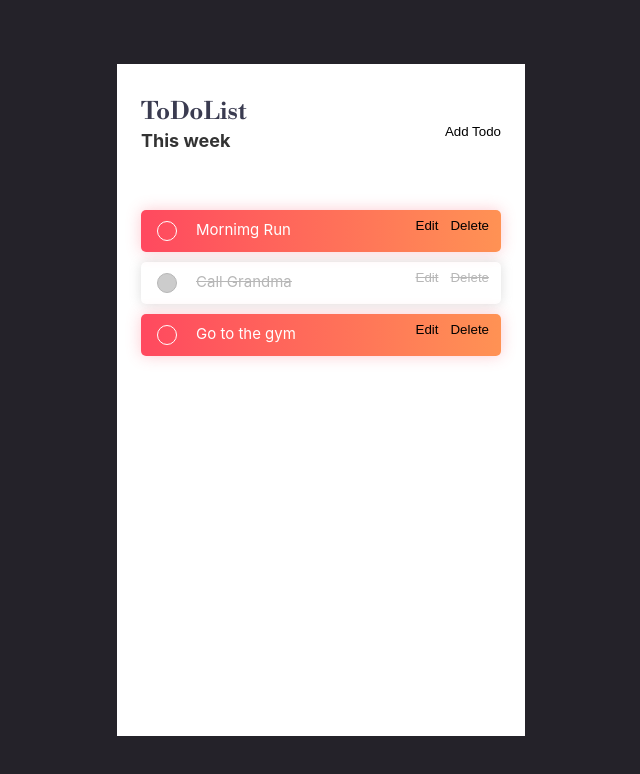
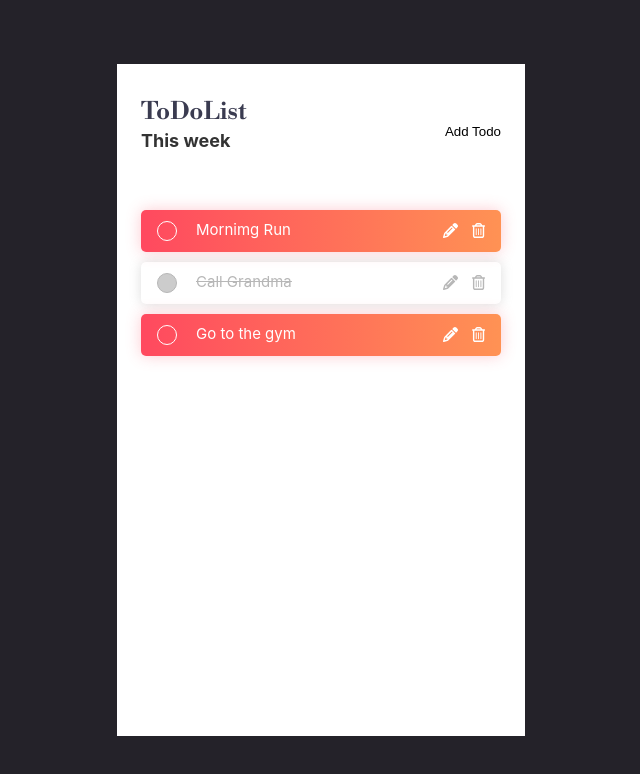
Before and after one commit to HDEUN/mini-project-todo, a React (Create React App) app: page /list in a window 1280 px wide. Shown: the top 774 px of the page, without its empty margins (319-959 px from the left). Built offline with nearby package versions, Linux system fonts and the light colour scheme.

Commit message:
checkbox icon edit

```diff
--- a/package.json
+++ b/package.json
@@ -3,6 +3,11 @@
   "version": "0.1.0",
   "private": true,
   "dependencies": {
+    "@fortawesome/fontawesome-svg-core": "^6.4.0",
+    "@fortawesome/free-brands-svg-icons": "^6.4.0",
+    "@fortawesome/free-regular-svg-icons": "^6.4.0",
+    "@fortawesome/free-solid-svg-icons": "^6.4.0",
+    "@fortawesome/react-fontawesome": "^0.2.0",
     "@testing-library/jest-dom": "^5.16.5",
     "@testing-library/react": "^13.4.0",
     "@testing-library/user-event": "^13.5.0",
--- a/src/components/TodoList.css
+++ b/src/components/TodoList.css
@@ -28,6 +28,10 @@
   cursor: pointer;
 }
 
+.list-wrapper .TodoList .todo {
+  color: white;
+}
+
 .list-wrapper .TodoList .complete {
   text-decoration: line-through;
   color: #b7b7b7;
@@ -41,7 +45,6 @@
 .list-wrapper .TodoList li {
   margin-bottom: 10px;
   background: linear-gradient(to right, #FF495F, #FF9254);
-  color: white;
   border-radius: 5px;
   padding: 8px 12px;
   overflow: hidden;
@@ -57,7 +60,9 @@
 .list-wrapper .TodoList button {
   background: none;
   float: right;
-  margin-left: 12px;
+  margin-left: 6px;
+  font-size: 15px;
+  padding: 4px;
 }
 
 input[type="checkbox"] {
@@ -78,3 +83,7 @@ input[type="checkbox"]:checked {
   background-color: #ccc;
   border: 1px solid #b7b7b7;
 }
+
+.custom-modal {
+  background-color: white;
+}
--- a/src/components/TodoList.js
+++ b/src/components/TodoList.js
@@ -3,6 +3,9 @@ import React, {useState} from 'react';
 import Modal from 'react-modal';
 import "./TodoList.css";
 import { AppTitle } from "../pages/styled";
+import { FontAwesomeIcon } from '@fortawesome/react-fontawesome'
+import { faPencil } from '@fortawesome/free-solid-svg-icons'
+import { faTrashCan } from '@fortawesome/free-regular-svg-icons'
 
 
 Modal.setAppElement('#root');
@@ -86,6 +89,10 @@ function TodoList() {
         closeModal();
     };
 
+    // icons
+    const iconPen = <FontAwesomeIcon icon={faPencil} />
+    const iconCan = <FontAwesomeIcon icon={faTrashCan} />
+
 
     return (
         <div className="inner-wrapper">
@@ -121,7 +128,7 @@ function TodoList() {
                     {todos.map((todo) => (
                         <li
                             key={todo.id}
-                            className={todo.completed ? "complete" : ""}
+                            className={todo.completed ? "complete" : "todo"}
                             onClick={() =>handleToggleTodo(todo.id)}
                         >
                             <input
@@ -130,14 +137,14 @@ function TodoList() {
                                 onChange={() => handleToggleTodo(todo.id)}
                                 id={`${todo.id}`}
                             />
-                            <label htmlFor={`${todo.id}`} className={todo.completed ? "complete" : ""}>{todo.text}</label>
+                            <label htmlFor={`${todo.id}`} className={todo.completed ? "complete" : "todo"}>{todo.text}</label>
                             <button onClick={() => { setDeleteTodoId(todo.id); openModal('delete'); }}
-                             className={todo.completed ? "complete" : ""}>
-                                Delete
+                             className={todo.completed ? "complete" : "todo"}>
+                                {iconCan}
                             </button>
                             <button onClick={() => handleEditButtonClick(todo.id, todo.text)}
-                             className={todo.completed ? "complete" : ""}>
-                                Edit
+                             className={todo.completed ? "complete" : "todo"}>
+                                {iconPen}
                             </button>
                         </li>
                     ))}
```
Also changed, not shown: 1 other file (tests, documents, lock files or other folders).
